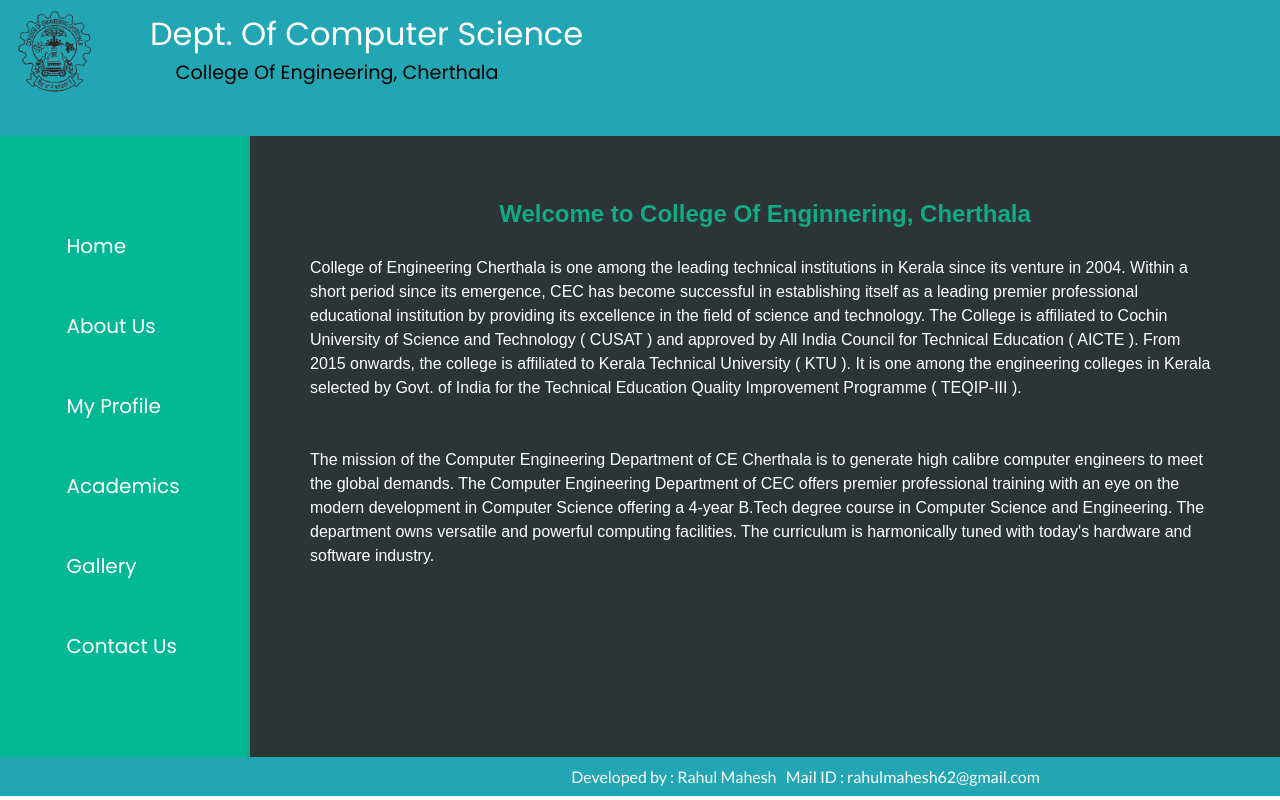
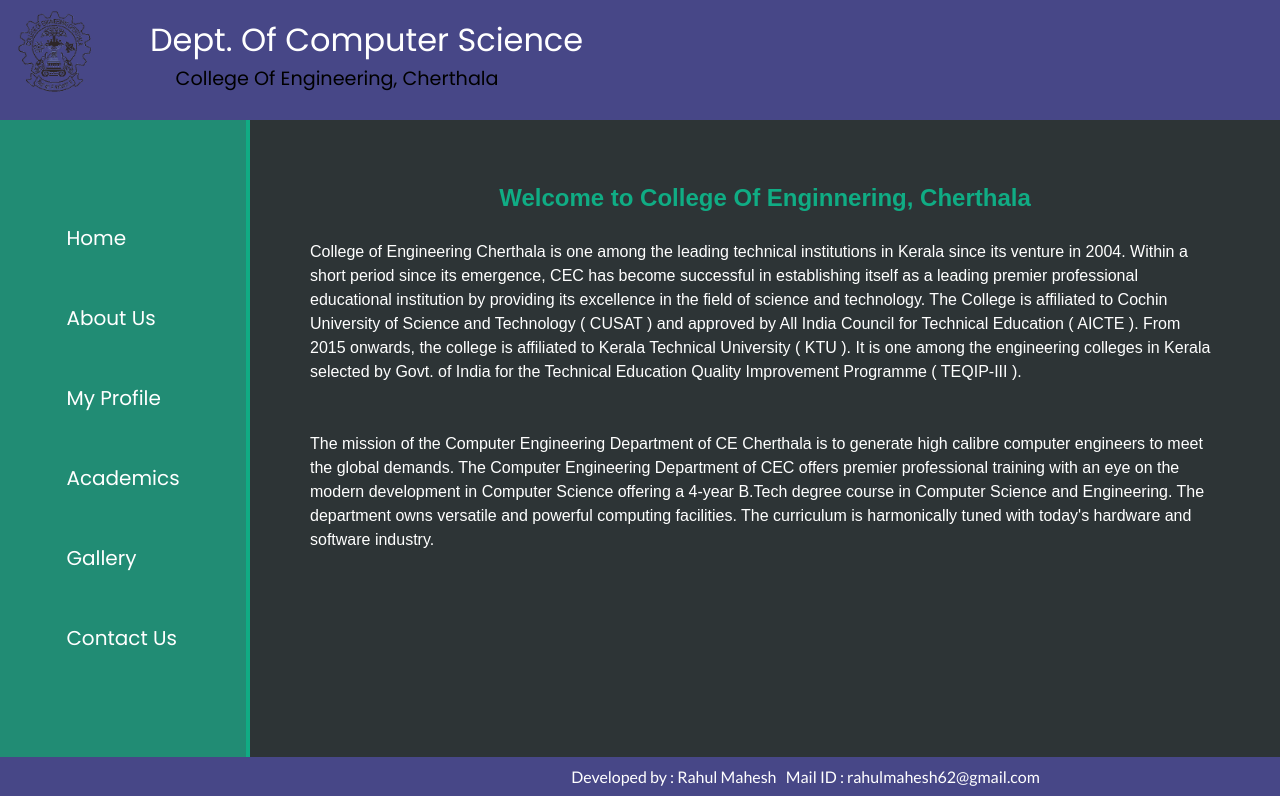
Before and after one commit to RahulMahesh62/WT-Assignment, a plain HTML site: page index.html in a window 1280 px wide. Drawn offline with Linux system fonts and the light colour scheme; a web font is replaced by a local one.

Commit message:
Minor edits

```diff
--- a/style.css
+++ b/style.css
@@ -10,8 +10,8 @@ html {
 
 .banner {
     margin-top: 0;
-    height: 17vh;
-    background-color: #22a6b3;
+    height: 15vh;
+    background-color: #474787;
 }
 
 .logo {
@@ -28,7 +28,7 @@ html {
 .heading {
     text-align: start;
     padding-left: 150px;
-    padding-top: 10px;
+    padding-top: 16px;
     font-family: 'Poppins', sans-serif;
 }
 
@@ -57,9 +57,9 @@ main {
     flex-direction: column;
     align-items: center;
     font-family: 'Poppins', sans-serif;
-    background-color: #00b894;
+    background-color: #218c74;
     width: 250px;
-    height: 77.6vh;
+    height: 79.6vh;
     border-right: 4px solid #10ac84;
 }
 
@@ -83,7 +83,7 @@ main {
 .content {
     background-color: #2d3436;
     flex: 1;
-    height: 77.6vh;
+    height: 79.6vh;
     overflow-y: scroll;
     color: white;
     padding: 60px;
@@ -207,7 +207,7 @@ h2 {
 }
 
 #footer {
-    background-color: #22a6b3;
+    background-color: #474787;
     font-family: 'Lato', sans-serif;
     width: 100%;
     height: 100%;
```
